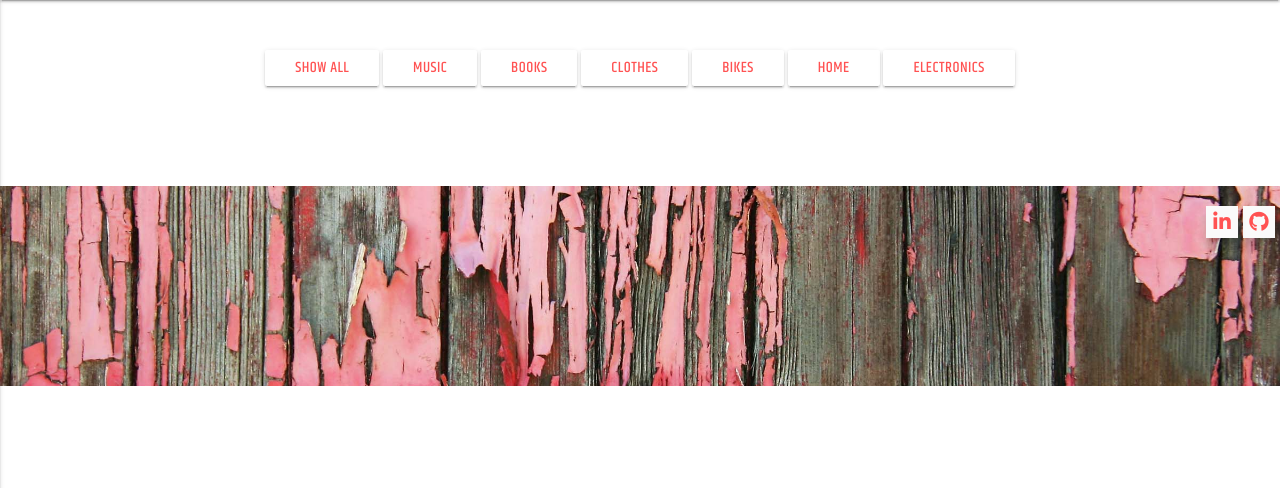
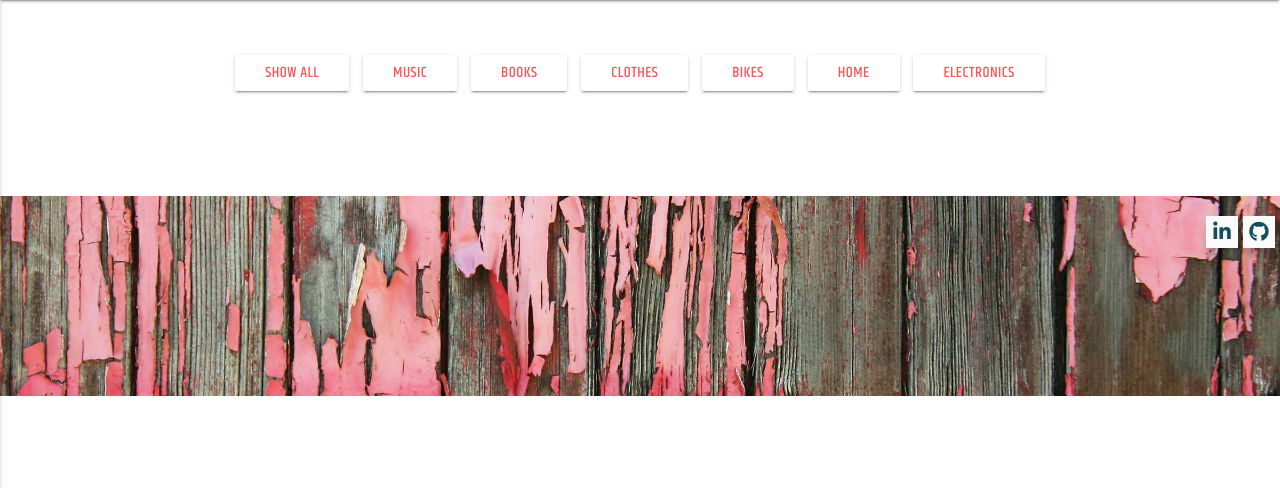
Before and after one commit to circeco/circdata, a Flask app: page /search/ in a window 1280 px wide. Shown: the part 64-552 px from the top of the page. Run offline with Flask 2, Linux system fonts and the light colour scheme; data that the repository does not hold is empty; some libraries are stand-ins or nearby versions; some web fonts are replaced.

Commit message:
sort buttons and footer social icon style

```diff
--- a/static/css/style.css
+++ b/static/css/style.css
@@ -100,6 +100,7 @@ button#search-btn {
 #music, #clothes, #bikes, #electronics, #books, #home, #show-all {
     background-color: white;
     color: #FF5252;
+    margin: 5px;
 }
 
 .container {
@@ -204,7 +205,7 @@ p#add-init {
 }
 
 .social-links li a i:hover {
-    background: #FF5252;
+    background: #134f5cff;
     color: #fafafa;
 }
 
@@ -216,7 +217,7 @@ p#add-init {
     font-size: 20px;
     line-height: 8px;
     text-align: center;
-    color: #FF5252;
+    color: #134f5cff;
     background: #fafafa;
     transition: all 0.35s ease-in-out;
     -moz-transition: all 0.35s ease-in-out;
```
